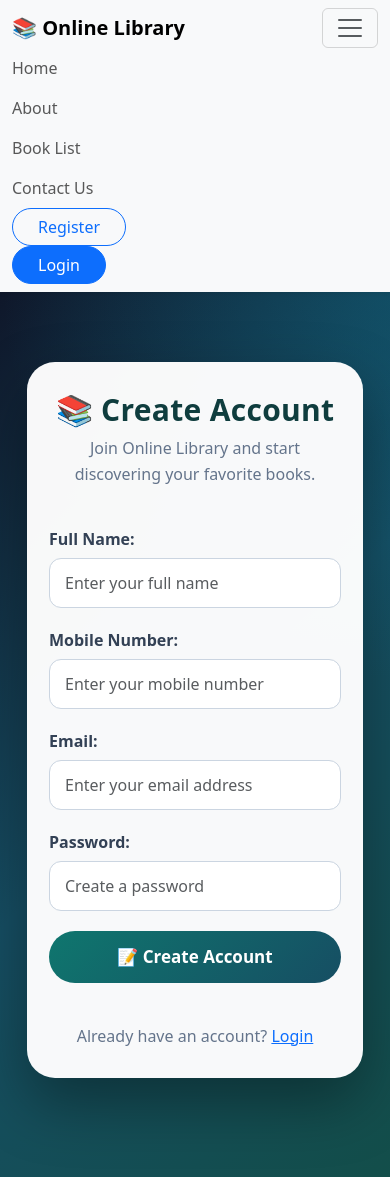
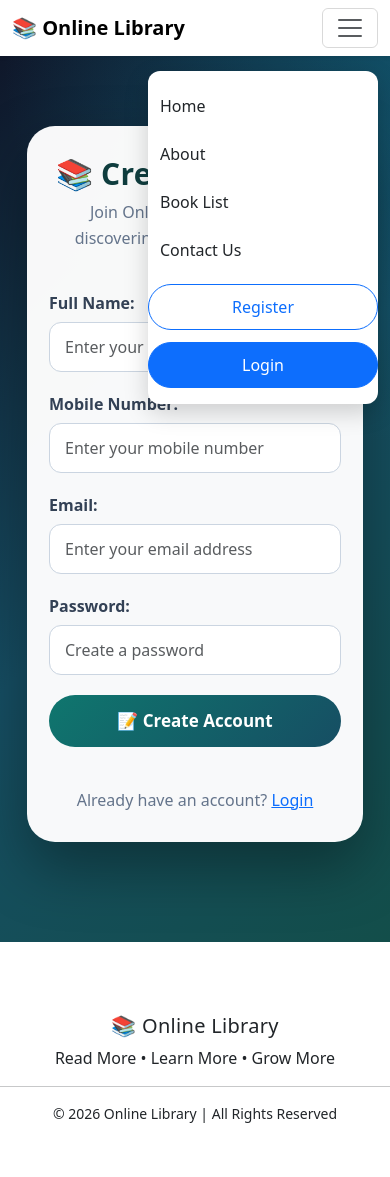
Before and after one commit to sayeed0908/online-library, a Django app: page /accounts/register/ in a window 390 px wide, after a click that opens the changed part. Shown: the top 1177 px of the page. After the commit the page ends 1123 px from the top, so only its background shows below. Run offline with Django 5.2, Linux system fonts and the light colour scheme.

Commit message:
Improve mobile navbar

```diff
--- a/templates/base.html
+++ b/templates/base.html
@@ -1,4 +1,61 @@
 {% load static %}
+
+<style>
+    /* =========================
+       MOBILE NAVBAR
+       ========================= */
+
+    @media (max-width: 991.98px) {
+
+        #navbar {
+            position: absolute;
+            top: calc(100% + 8px);
+            right: 12px;
+
+            width: 230px;
+
+            background: white;
+            padding: 10px;
+
+            border-radius: 12px;
+
+            box-shadow: 0 8px 25px rgba(0, 0, 0, 0.18);
+
+            z-index: 1050;
+        }
+
+        #navbar .navbar-nav {
+            width: 100%;
+            margin: 0 !important;
+        }
+
+        #navbar .nav-item {
+            width: 100%;
+            margin: 0;
+        }
+
+        #navbar .nav-link {
+            width: 100%;
+            padding: 10px 12px;
+
+            color: #212529;
+            border-radius: 8px;
+        }
+
+        #navbar .nav-link:hover {
+            background: #f1f3f5;
+        }
+
+        #navbar .btn {
+            width: 100%;
+
+            margin-left: 0 !important;
+            margin-top: 6px;
+
+            padding: 9px 12px;
+        }
+    }
+</style>
 
 <!-- Bootstrap 5 -->
 <link href="https://cdn.jsdelivr.net/npm/bootstrap@5.3.7/dist/css/bootstrap.min.css" rel="stylesheet">
@@ -9,102 +66,130 @@
 <!-- Custom CSS -->
 <link rel="stylesheet" href="{% static 'css/style.css' %}">
 
+<style>
+    /* Mobile navbar improvements */
+    @media (max-width: 991.98px) {
+
+        #navbar {
+            margin-top: 15px;
+            padding: 12px 0 8px;
+            border-top: 1px solid rgba(255, 255, 255, 0.15);
+        }
+
+        #navbar .navbar-nav {
+            width: 100%;
+        }
+
+        #navbar .nav-item {
+            width: 100%;
+            margin-bottom: 4px;
+        }
+
+        #navbar .nav-link {
+            display: block;
+            width: 100%;
+            padding: 10px 12px;
+        }
+
+        /* Register & Login আলাদা করে spacing */
+        #navbar .nav-item .btn {
+            display: block;
+            width: 100%;
+            margin-left: 0 !important;
+            margin-top: 8px;
+            padding: 10px 15px;
+        }
+
+        #navbar .nav-item:last-child {
+            margin-bottom: 8px;
+        }
+
+    }
+</style>
 
 <!-- Navbar -->
 
-<nav class="navbar navbar-expand-lg bg-light shadow-sm">
+<nav class="navbar navbar-expand-lg navbar-light bg-white shadow-sm">
+    <div class="container position-relative">
 
-    <div class="container">
-
+        <!-- Logo -->
         <a class="navbar-brand fw-bold" href="/">
             📚 Online Library
         </a>
 
-
+        <!-- Mobile Menu Button -->
         <button class="navbar-toggler"
                 type="button"
                 data-bs-toggle="collapse"
-                data-bs-target="#navbar">
+                data-bs-target="#navbar"
+                aria-controls="navbar"
+                aria-expanded="false"
+                aria-label="Toggle navigation">
 
             <span class="navbar-toggler-icon"></span>
 
         </button>
 
-
+        <!-- Navigation Menu -->
         <div class="collapse navbar-collapse" id="navbar">
 
-            <ul class="navbar-nav ms-auto">
+            <ul class="navbar-nav ms-auto align-items-lg-center">
 
                 <!-- Home -->
-
                 <li class="nav-item">
                     <a class="nav-link" href="/">
                         Home
                     </a>
                 </li>
 
-
                 <!-- About -->
-
                 <li class="nav-item">
                     <a class="nav-link" href="/about/">
                         About
                     </a>
                 </li>
 
-
                 <!-- Book List -->
-
                 <li class="nav-item">
                     <a class="nav-link" href="/books/">
                         Book List
                     </a>
                 </li>
 
-
                 <!-- Contact -->
-
                 <li class="nav-item">
                     <a class="nav-link" href="/contact/">
                         Contact Us
                     </a>
                 </li>
 
-
                 {% if user.is_authenticated and not user.is_staff %}
 
                     <!-- My Orders -->
-
                     <li class="nav-item">
                         <a class="nav-link" href="{% url 'my_orders' %}">
                             🛒 My Orders
                         </a>
                     </li>
 
-
                     <!-- Username -->
-
                     <li class="nav-item">
                         <span class="nav-link text-success">
                             👤 {{ user.username }}
                         </span>
                     </li>
 
-
                     <!-- Logout -->
-
                     <li class="nav-item">
                         <a class="btn btn-danger ms-lg-2"
-   href="/accounts/logout/">
-    Logout
-</a>
+                           href="/accounts/logout/">
+                            Logout
+                        </a>
                     </li>
-
 
                 {% else %}
 
                     <!-- Register -->
-
                     <li class="nav-item">
                         <a class="btn btn-outline-primary ms-lg-2"
                            href="{% url 'register' %}">
@@ -112,9 +197,7 @@
                         </a>
                     </li>
 
-
                     <!-- Login -->
-
                     <li class="nav-item">
                         <a class="btn btn-primary ms-lg-2"
                            href="{% url 'login' %}">
@@ -129,7 +212,6 @@
         </div>
 
     </div>
-
 </nav>
 
 
```
